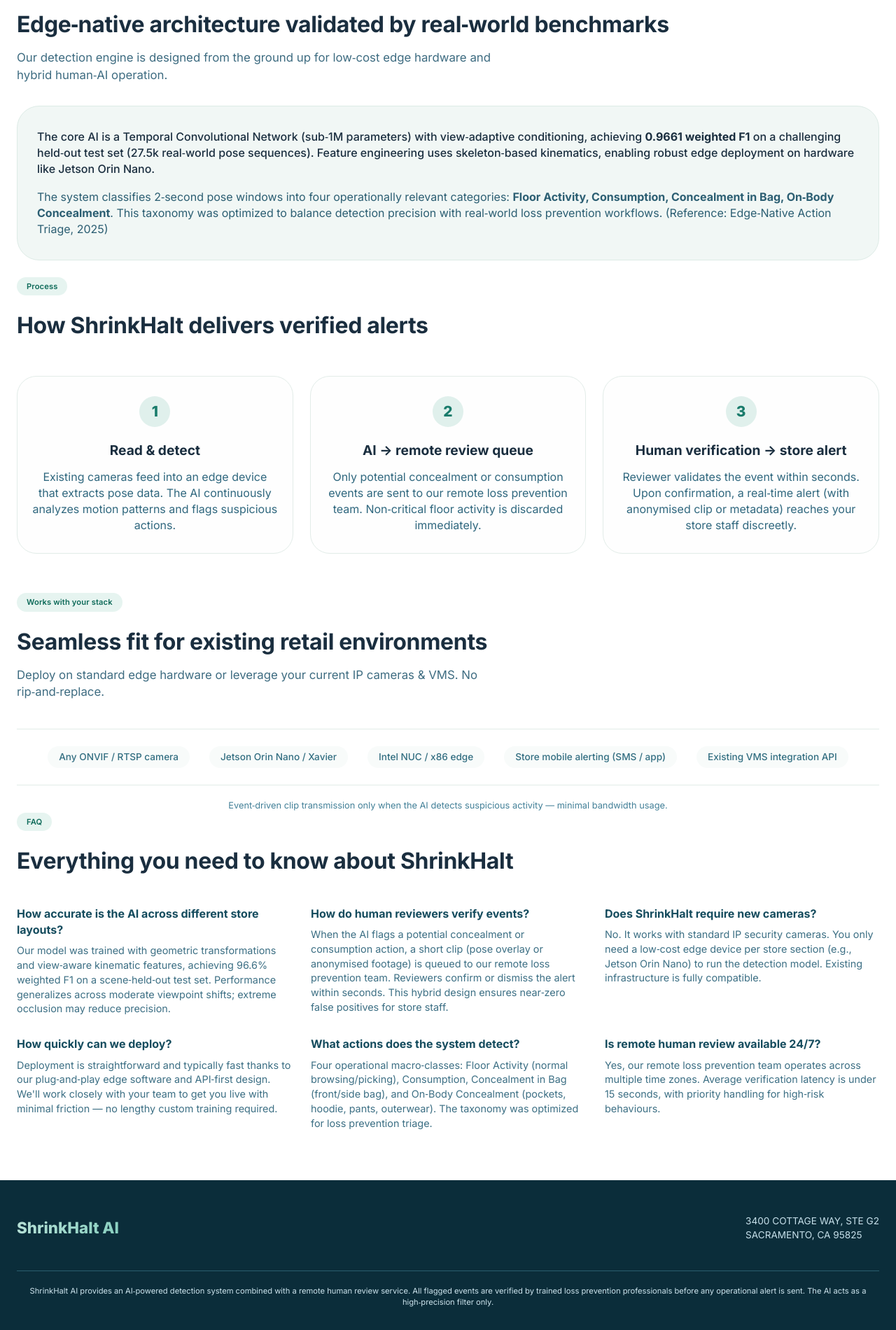
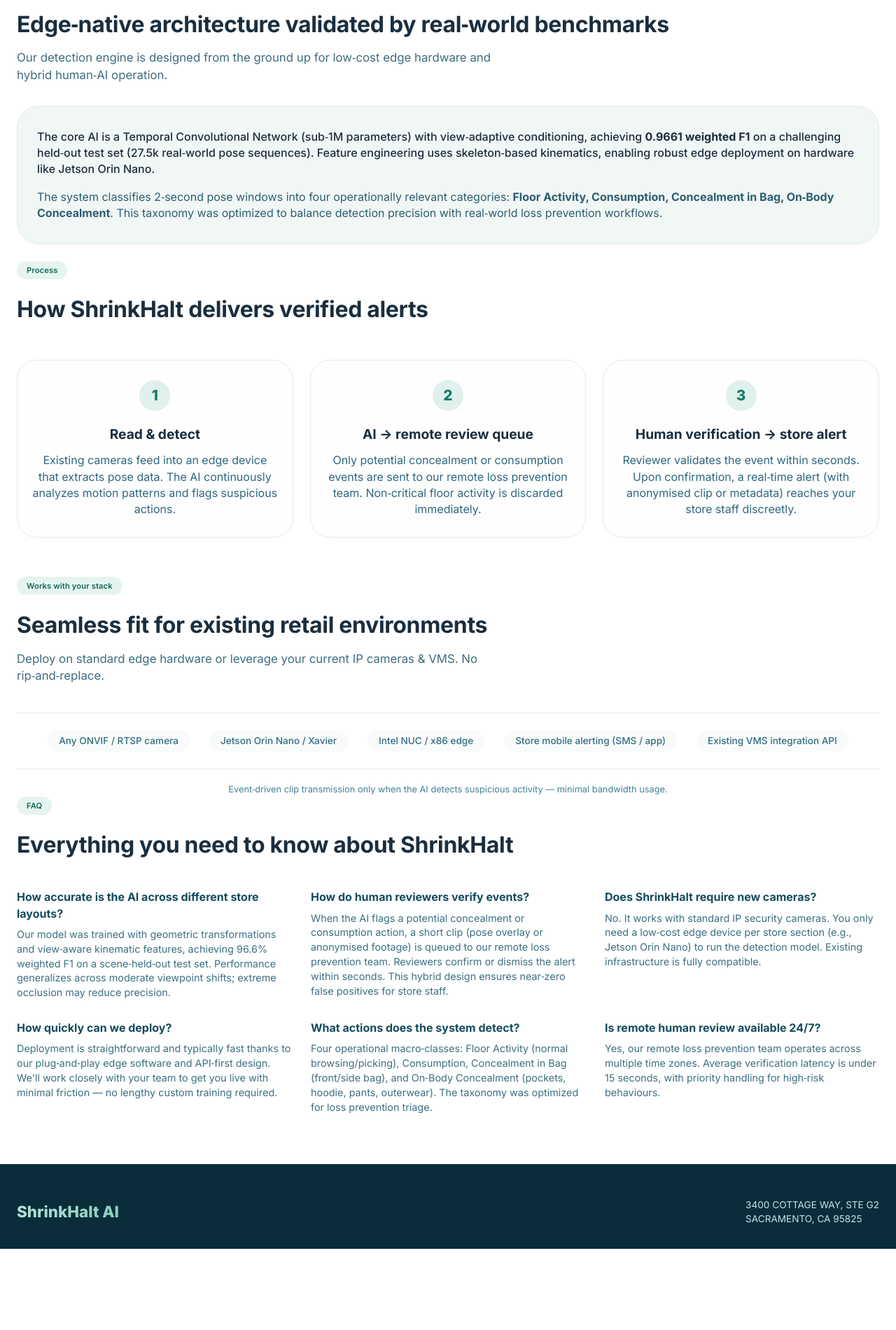
Before and after one commit to Abdenur23/shrinkhaltai, a plain HTML site: page index.html in a window 1280 px wide. Shown: the part 2511-4411 px from the top of the page at 70% size. After the commit the page ends 4295 px from the top, so only its background shows below. Drawn offline with Linux system fonts and the light colour scheme.

Commit message:
Update index.html

```diff
--- a/index.html
+++ b/index.html
@@ -468,7 +468,7 @@
     <p class="section-subhead">Our detection engine is designed from the ground up for low‑cost edge hardware and hybrid human‑AI operation.</p>
     <div style="background: #f1f7f5; border-radius: 32px; padding: 32px 28px; margin: 32px 0 24px; border: 1px solid #ddebe6;">
       <p style="margin-bottom: 16px; font-weight: 500;">The core AI is a Temporal Convolutional Network (sub‑1M parameters) with view‑adaptive conditioning, achieving <strong>0.9661 weighted F1</strong> on a challenging held‑out test set (27.5k real‑world pose sequences). Feature engineering uses skeleton‑based kinematics, enabling robust edge deployment on hardware like Jetson Orin Nano.</p>
-      <p style="color: #2b5e72;">The system classifies 2‑second pose windows into four operationally relevant categories: <strong>Floor Activity, Consumption, Concealment in Bag, On‑Body Concealment</strong>. This taxonomy was optimized to balance detection precision with real‑world loss prevention workflows. (Reference: Edge‑Native Action Triage, 2025)</p>
+      <p style="color: #2b5e72;">The system classifies 2‑second pose windows into four operationally relevant categories: <strong>Floor Activity, Consumption, Concealment in Bag, On‑Body Concealment</strong>. This taxonomy was optimized to balance detection precision with real‑world loss prevention workflows.</p>
     </div>
   </div>
 
@@ -549,9 +549,6 @@
         SACRAMENTO, CA 95825
       </div>
     </div>
-    <div class="footer-note">
-      ShrinkHalt AI provides an AI‑powered detection system combined with a remote human review service. All flagged events are verified by trained loss prevention professionals before any operational alert is sent. The AI acts as a high‑precision filter only.
-    </div>
   </div>
 </footer>
 
```
